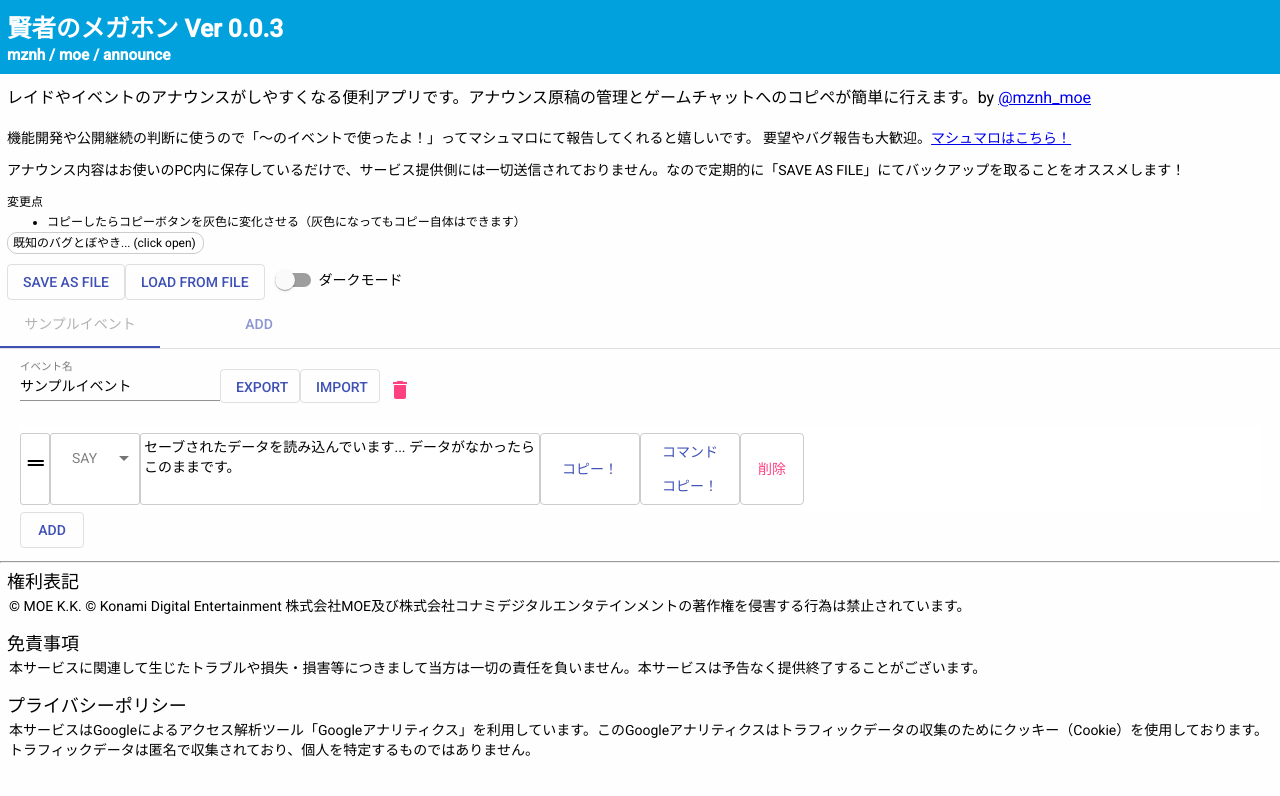
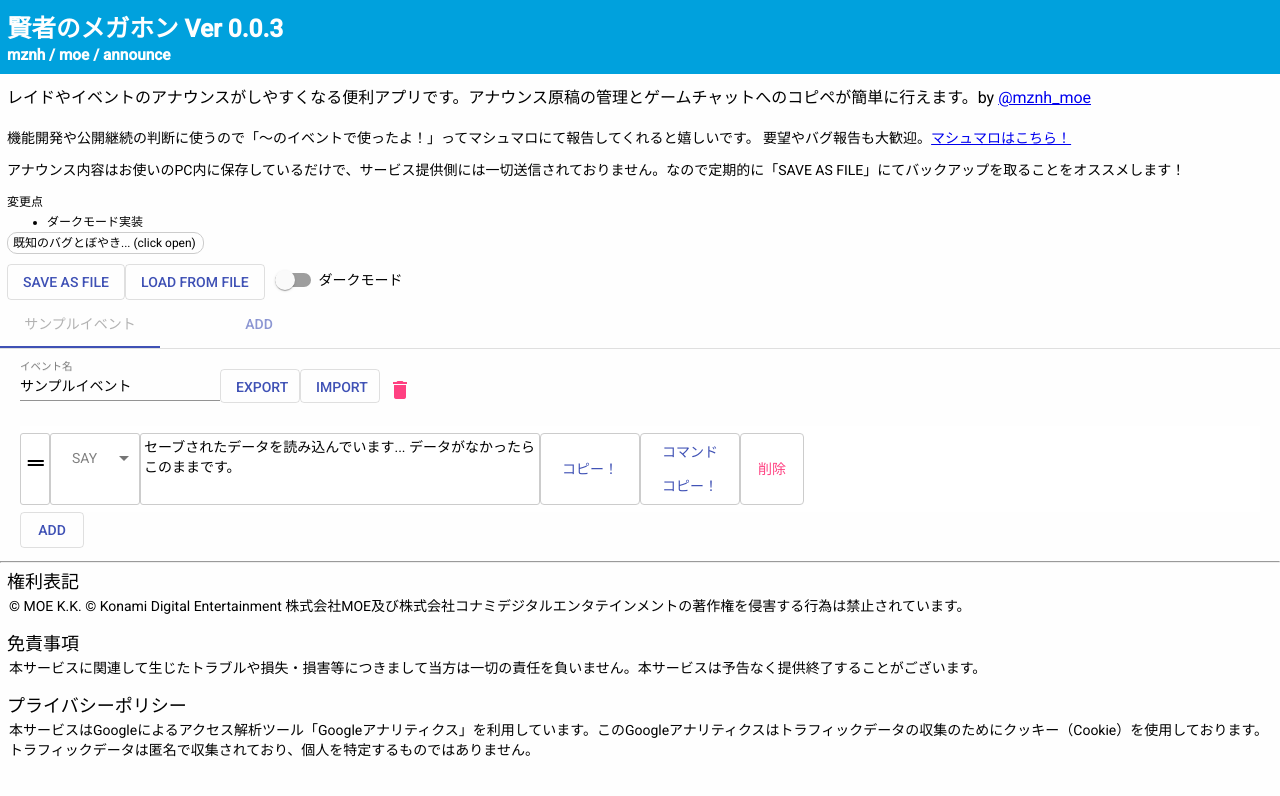
Before and after one commit to mznh/moe-announce-helper, an Angular app: page / in a window 1280 px wide. Shown: the top 796 px of the page. Built offline with nearby package versions, Linux system fonts and the light colour scheme.

Commit message:
更新ログにダークモードのことを記入

```diff
--- a/src/app/main-page/main-page.component.css
+++ b/src/app/main-page/main-page.component.css
@@ -115,8 +115,7 @@ hr {
 /* footer */
 /* component わけたほうがいい*/
 .main-footer {
-  height: 100%;
-
+  height: auto;
 }
 .main-footer-dark {
   height: auto;
--- a/src/app/main-page/main-page.component.html
+++ b/src/app/main-page/main-page.component.html
@@ -21,7 +21,7 @@
       <div class="main-update-list">
         <p>変更点</p>
         <ul>
-          <li>コピーしたらコピーボタンを灰色に変化させる（灰色になってもコピー自体はできます）</li>
+          <li>ダークモード実装</li>
         </ul>
       </div>
       <div class="main-bug-list">
```
